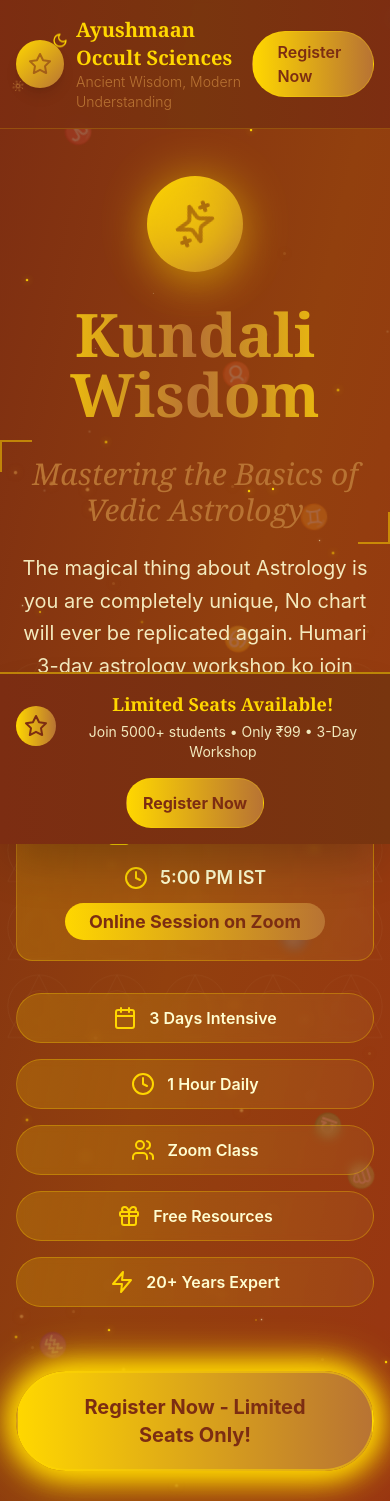
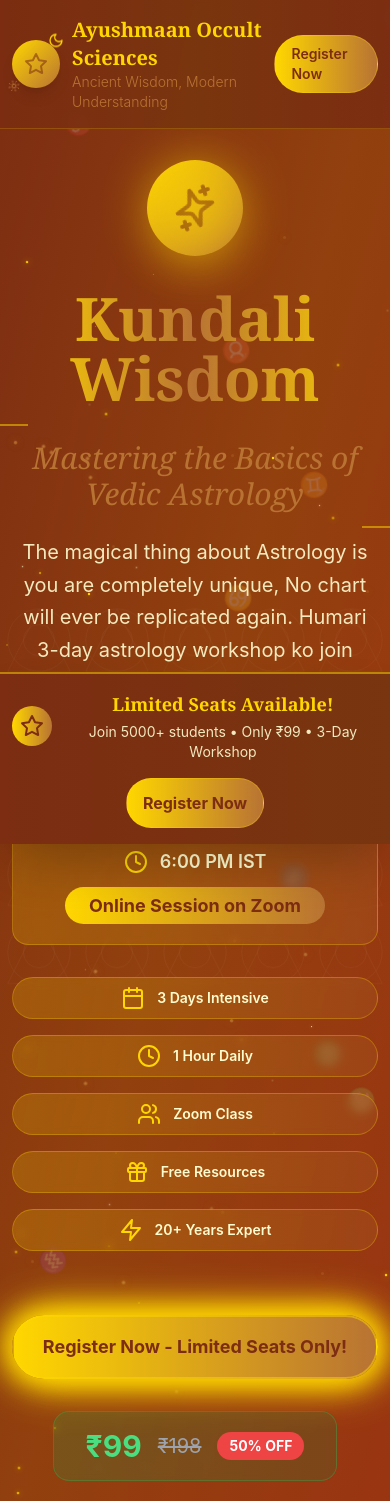
Before and after one commit to shubham-verrma/ayushmaanoccult-webinar, a React (Vite) app: page / in a window 390 px wide. Shown: the top 1501 px of the page. Built offline with nearby package versions, Linux system fonts and the light colour scheme.

Commit message:
Update workshop details to 2025 and optimize mobile layout

```diff
--- a/src/components/AdvanceCourseEnquiry.tsx
+++ b/src/components/AdvanceCourseEnquiry.tsx
@@ -79,8 +79,8 @@ const AdvanceCourseEnquiry = () => {
               </div>
 
               <a
-                href="https://ayushmaanoccult.exlyapp.com/new-offer/11269e81-948f-4ec3-ae72-ae023d9c4451"
-                className="bg-gradient-to-r from-gold to-copper text-orange-900 px-12 py-5 rounded-full text-xl font-bold hover:shadow-2xl hover:shadow-gold/40 hover:scale-105 transition-all duration-300 border-2 border-gold/50 inline-block"
+                href="https://ayushmaanoccult.exlyapp.com/checkout/e0947fd7-6c01-447c-9fb1-4b6abcbff549"
+                className="bg-gradient-to-r from-gold to-copper text-orange-900 px-8 sm:px-12 py-4 sm:py-5 rounded-full text-lg sm:text-xl font-bold hover:shadow-2xl hover:shadow-gold/40 hover:scale-105 transition-all duration-300 border-2 border-gold/50 inline-block"
               >
                 Learn More About Advanced Course
               </a>
--- a/src/components/CoachSection.tsx
+++ b/src/components/CoachSection.tsx
@@ -121,8 +121,8 @@ const CoachSection = () => {
 
           <div className="text-center mt-16">
             <a
-              href="https://ayushmaanoccult.exlyapp.com/checkout/03a9e492-280c-498d-97eb-9cde79d5a1f2?init_booking=True"
-              className="bg-gradient-to-r from-gold to-copper text-orange-900 px-12 py-5 rounded-full text-xl font-bold hover:shadow-2xl hover:shadow-gold/40 hover:scale-105 transition-all duration-300 border-2 border-gold/50"
+              href="https://ayushmaanoccult.exlyapp.com/checkout/e0947fd7-6c01-447c-9fb1-4b6abcbff549"
+              className="bg-gradient-to-r from-gold to-copper text-orange-900 px-8 sm:px-12 py-4 sm:py-5 rounded-full text-lg sm:text-xl font-bold hover:shadow-2xl hover:shadow-gold/40 hover:scale-105 transition-all duration-300 border-2 border-gold/50"
             >
               Register Now
             </a>
--- a/src/components/CurriculumSection.tsx
+++ b/src/components/CurriculumSection.tsx
@@ -108,8 +108,8 @@ const CurriculumSection = () => {
         {/* CTA for Mobile Optimization */}
         <div className="text-center mt-16">
           <a
-            href="https://ayushmaanoccult.exlyapp.com/checkout/03a9e492-280c-498d-97eb-9cde79d5a1f2?init_booking=True"
-            className="bg-gradient-to-r from-gold to-copper text-orange-900 px-12 py-5 rounded-full text-xl font-bold hover:shadow-2xl hover:shadow-gold/40 hover:scale-105 transition-all duration-300 border-2 border-gold/50 inline-block"
+            href="https://ayushmaanoccult.exlyapp.com/checkout/e0947fd7-6c01-447c-9fb1-4b6abcbff549"
+            className="bg-gradient-to-r from-gold to-copper text-orange-900 px-8 sm:px-12 py-4 sm:py-5 rounded-full text-lg sm:text-xl font-bold hover:shadow-2xl hover:shadow-gold/40 hover:scale-105 transition-all duration-300 border-2 border-gold/50 inline-block"
           >
             Register Now - Start Learning!
           </a>
--- a/src/components/Header.tsx
+++ b/src/components/Header.tsx
@@ -39,8 +39,8 @@ const Header = () => {
         </nav>
 
         <a
-          href="https://ayushmaanoccult.exlyapp.com/checkout/03a9e492-280c-498d-97eb-9cde79d5a1f2?init_booking=True"
-          className="bg-gradient-to-r from-gold to-copper text-orange-900 px-6 py-2 rounded-full font-semibold hover:shadow-lg hover:shadow-gold/25 hover:scale-105 transition-all duration-300 border border-gold/30"
+          href="https://ayushmaanoccult.exlyapp.com/checkout/e0947fd7-6c01-447c-9fb1-4b6abcbff549"
+          className="bg-gradient-to-r from-gold to-copper text-orange-900 px-4 sm:px-6 py-2 rounded-full font-semibold hover:shadow-lg hover:shadow-gold/25 hover:scale-105 transition-all duration-300 border border-gold/30 text-sm sm:text-base"
         >
           Register Now
         </a>
--- a/src/components/Hero.tsx
+++ b/src/components/Hero.tsx
@@ -3,8 +3,8 @@ import { Stars, Calendar, Clock, Users, Gift, Zap } from 'lucide-react';
 
 const Hero = () => {
   // Fixed workshop details - not editable for viewers
-  const workshopDate = '14-16 July 2024';
-  const workshopTime = '5:00 PM IST';
+  const workshopDate = '25-27 July 2025';
+  const workshopTime = '6:00 PM IST';
 
   return (
     <section className="relative min-h-screen bg-gradient-to-br from-orange-900 via-amber-800 to-orange-800 text-cream overflow-hidden">
@@ -108,32 +108,32 @@ const Hero = () => {
           </div>
 
           <div className="grid grid-cols-1 sm:grid-cols-2 lg:grid-cols-5 gap-4 justify-center items-center mb-16">
-            <div className="flex items-center justify-center bg-gradient-to-r from-gold/20 to-copper/20 backdrop-blur-sm rounded-full px-4 py-3 border border-gold/30 text-center">
+            <div className="flex items-center justify-center bg-gradient-to-r from-gold/20 to-copper/20 backdrop-blur-sm rounded-full px-3 py-2 sm:px-4 sm:py-3 border border-gold/30 text-center">
               <Calendar className="w-6 h-6 mr-3 text-gold" />
-              <span className="text-base md:text-lg font-semibold text-cream">3 Days Intensive</span>
+              <span className="text-sm sm:text-base md:text-lg font-semibold text-cream">3 Days Intensive</span>
             </div>
-            <div className="flex items-center justify-center bg-gradient-to-r from-gold/20 to-copper/20 backdrop-blur-sm rounded-full px-4 py-3 border border-gold/30 text-center">
+            <div className="flex items-center justify-center bg-gradient-to-r from-gold/20 to-copper/20 backdrop-blur-sm rounded-full px-3 py-2 sm:px-4 sm:py-3 border border-gold/30 text-center">
               <Clock className="w-6 h-6 mr-3 text-gold" />
-              <span className="text-base md:text-lg font-semibold text-cream">1 Hour Daily</span>
+              <span className="text-sm sm:text-base md:text-lg font-semibold text-cream">1 Hour Daily</span>
             </div>
-            <div className="flex items-center justify-center bg-gradient-to-r from-gold/20 to-copper/20 backdrop-blur-sm rounded-full px-4 py-3 border border-gold/30 text-center">
+            <div className="flex items-center justify-center bg-gradient-to-r from-gold/20 to-copper/20 backdrop-blur-sm rounded-full px-3 py-2 sm:px-4 sm:py-3 border border-gold/30 text-center">
               <Users className="w-6 h-6 mr-3 text-gold" />
-              <span className="text-base md:text-lg font-semibold text-cream">Zoom Class</span>
+              <span className="text-sm sm:text-base md:text-lg font-semibold text-cream">Zoom Class</span>
             </div>
-            <div className="flex items-center justify-center bg-gradient-to-r from-gold/20 to-copper/20 backdrop-blur-sm rounded-full px-4 py-3 border border-gold/30 text-center">
+            <div className="flex items-center justify-center bg-gradient-to-r from-gold/20 to-copper/20 backdrop-blur-sm rounded-full px-3 py-2 sm:px-4 sm:py-3 border border-gold/30 text-center">
               <Gift className="w-6 h-6 mr-3 text-gold" />
-              <span className="text-base md:text-lg font-semibold text-cream">Free Resources</span>
+              <span className="text-sm sm:text-base md:text-lg font-semibold text-cream">Free Resources</span>
             </div>
-            <div className="flex items-center justify-center bg-gradient-to-r from-gold/20 to-copper/20 backdrop-blur-sm rounded-full px-4 py-3 border border-gold/30 text-center">
+            <div className="flex items-center justify-center bg-gradient-to-r from-gold/20 to-copper/20 backdrop-blur-sm rounded-full px-3 py-2 sm:px-4 sm:py-3 border border-gold/30 text-center">
               <Zap className="w-6 h-6 mr-3 text-gold" />
-              <span className="text-base md:text-lg font-semibold text-cream">20+ Years Expert</span>
+              <span className="text-sm sm:text-base md:text-lg font-semibold text-cream">20+ Years Expert</span>
             </div>
           </div>
 
           <div className="flex flex-col sm:flex-row gap-6 justify-center">
             <a
-              href="https://ayushmaanoccult.exlyapp.com/checkout/03a9e492-280c-498d-97eb-9cde79d5a1f2?init_booking=True"
-              className="bg-gradient-to-r from-gold to-copper text-orange-900 px-10 py-5 rounded-full text-xl font-bold hover:shadow-2xl hover:shadow-gold/40 hover:scale-105 transition-all duration-300 border-2 border-gold/50 animate-glow"
+              href="https://ayushmaanoccult.exlyapp.com/checkout/e0947fd7-6c01-447c-9fb1-4b6abcbff549"
+              className="bg-gradient-to-r from-gold to-copper text-orange-900 px-6 sm:px-10 py-4 sm:py-5 rounded-full text-lg sm:text-xl font-bold hover:shadow-2xl hover:shadow-gold/40 hover:scale-105 transition-all duration-300 border-2 border-gold/50 animate-glow text-center"
             >
               Register Now - Limited Seats Only!
             </a>
--- a/src/components/StickyRegisterCTA.tsx
+++ b/src/components/StickyRegisterCTA.tsx
@@ -47,7 +47,7 @@ const StickyRegisterCTA = () => {
 
           <div className="flex items-center space-x-3">
             <a
-              href="https://ayushmaanoccult.exlyapp.com/checkout/03a9e492-280c-498d-97eb-9cde79d5a1f2?init_booking=True"
+              href="https://ayushmaanoccult.exlyapp.com/checkout/e0947fd7-6c01-447c-9fb1-4b6abcbff549"
               className="bg-gradient-to-r from-gold to-copper text-orange-900 px-4 sm:px-6 py-3 rounded-full text-base sm:text-lg font-bold hover:shadow-lg hover:scale-105 transition-all duration-300 border border-gold/30 whitespace-nowrap"
             >
               Register Now
--- a/src/components/WhoShouldJoin.tsx
+++ b/src/components/WhoShouldJoin.tsx
@@ -81,8 +81,8 @@ const WhoShouldJoin = () => {
         {/* CTA for Mobile Optimization */}
         <div className="text-center">
           <a
-            href="https://ayushmaanoccult.exlyapp.com/checkout/03a9e492-280c-498d-97eb-9cde79d5a1f2?init_booking=True"
-            className="bg-gradient-to-r from-gold to-copper text-orange-900 px-12 py-5 rounded-full text-xl font-bold hover:shadow-2xl hover:shadow-gold/40 hover:scale-105 transition-all duration-300 border-2 border-gold/50 inline-block"
+            href="https://ayushmaanoccult.exlyapp.com/checkout/e0947fd7-6c01-447c-9fb1-4b6abcbff549"
+            className="bg-gradient-to-r from-gold to-copper text-orange-900 px-8 sm:px-12 py-4 sm:py-5 rounded-full text-lg sm:text-xl font-bold hover:shadow-2xl hover:shadow-gold/40 hover:scale-105 transition-all duration-300 border-2 border-gold/50 inline-block"
           >
             Register Now - Perfect for You!
           </a>
--- a/src/components/WorkshopOverview.tsx
+++ b/src/components/WorkshopOverview.tsx
@@ -122,8 +122,8 @@ const WorkshopOverview = () => {
 
         <div className="text-center mt-16">
           <a
-            href="https://ayushmaanoccult.exlyapp.com/checkout/03a9e492-280c-498d-97eb-9cde79d5a1f2?init_booking=True"
-            className="bg-gradient-to-r from-gold to-copper text-orange-900 px-12 py-5 rounded-full text-xl font-bold hover:shadow-2xl hover:shadow-gold/40 hover:scale-105 transition-all duration-300 border-2 border-gold/50"
+            href="https://ayushmaanoccult.exlyapp.com/checkout/e0947fd7-6c01-447c-9fb1-4b6abcbff549"
+            className="bg-gradient-to-r from-gold to-copper text-orange-900 px-8 sm:px-12 py-4 sm:py-5 rounded-full text-lg sm:text-xl font-bold hover:shadow-2xl hover:shadow-gold/40 hover:scale-105 transition-all duration-300 border-2 border-gold/50"
           >
             Register Now
           </a>
--- a/src/index.css
+++ b/src/index.css
@@ -173,71 +173,78 @@
 /* Mobile-first responsive design */
 @media (max-width: 768px) {
   .container {
-    padding-left: 1rem;
-    padding-right: 1rem;
+    padding-left: 0.75rem;
+    padding-right: 0.75rem;
   }
 
   /* Ensure text is readable on mobile */
   h1, h2, h3 {
     line-height: 1.2;
+    word-break: break-word;
+  }
+
+  /* Hero section mobile optimization */
+  .hero-features {
+    grid-template-columns: 1fr;
+    gap: 0.5rem;
+  }
+
+  .hero-features .flex {
+    justify-content: flex-start;
+    text-align: left;
+    padding: 0.5rem 0.75rem;
+    min-height: 3rem;
   }
 
   /* Better mobile grid layouts */
   .grid-cols-2 {
     grid-template-columns: 1fr;
+    gap: 1rem;
   }
 
   .grid-cols-3 {
     grid-template-columns: 1fr;
+    gap: 1rem;
   }
 
   .grid-cols-4 {
-    grid-template-columns: repeat(2, 1fr);
+    grid-template-columns: 1fr;
+    gap: 1rem;
   }
 
   .grid-cols-5 {
     grid-template-columns: 1fr;
+    gap: 0.5rem;
   }
 
   /* Adjust padding for mobile */
   section {
-    padding-top: 3rem;
-    padding-bottom: 3rem;
-  }
-
-  /* Fix hero section mobile layout */
-  .hero-features {
-    grid-template-columns: 1fr;
-    gap: 0.75rem;
-  }
-
-  .hero-features .flex {
-    justify-content: center;
-    text-align: center;
-    padding: 0.75rem 1rem;
+    padding-top: 2rem;
+    padding-bottom: 2rem;
   }
 
   /* Fix coach section mobile layout */
   .coach-grid {
     grid-template-columns: 1fr;
-    gap: 2rem;
+    gap: 1.5rem;
     text-align: center;
   }
 
   .coach-image {
-    width: 250px;
-    height: 250px;
+    width: 200px;
+    height: 200px;
+    margin: 0 auto;
   }
 
   .achievements-grid {
     grid-template-columns: 1fr;
-    gap: 0.75rem;
+    gap: 0.5rem;
   }
 
   /* Fix testimonial video grid */
   .testimonial-grid {
     grid-template-columns: 1fr;
-    gap: 1.5rem;
+    gap: 1rem;
   }
 
   /* Fix curriculum section mobile */
@@ -248,7 +255,7 @@
 
   .curriculum-day {
     width: 100%;
-    margin-bottom: 1.5rem;
+    margin-bottom: 1rem;
   }
 
   .curriculum-content {
@@ -258,7 +265,7 @@
   /* Make buttons full width on small screens */
   @media (max-width: 480px) {
     .cta-button {
-      width: 100%;
+      width: calc(100% - 1rem);
       text-align: center;
     }
 
@@ -269,8 +276,13 @@
 
     /* Smaller coach image on very small screens */
     .coach-image {
-      width: 200px;
-      height: 200px;
+      width: 180px;
+      height: 180px;
+    }
+
+    /* Better text sizing on very small screens */
+    h1 {
+      font-size: 2.5rem;
     }
   }
 }
```
